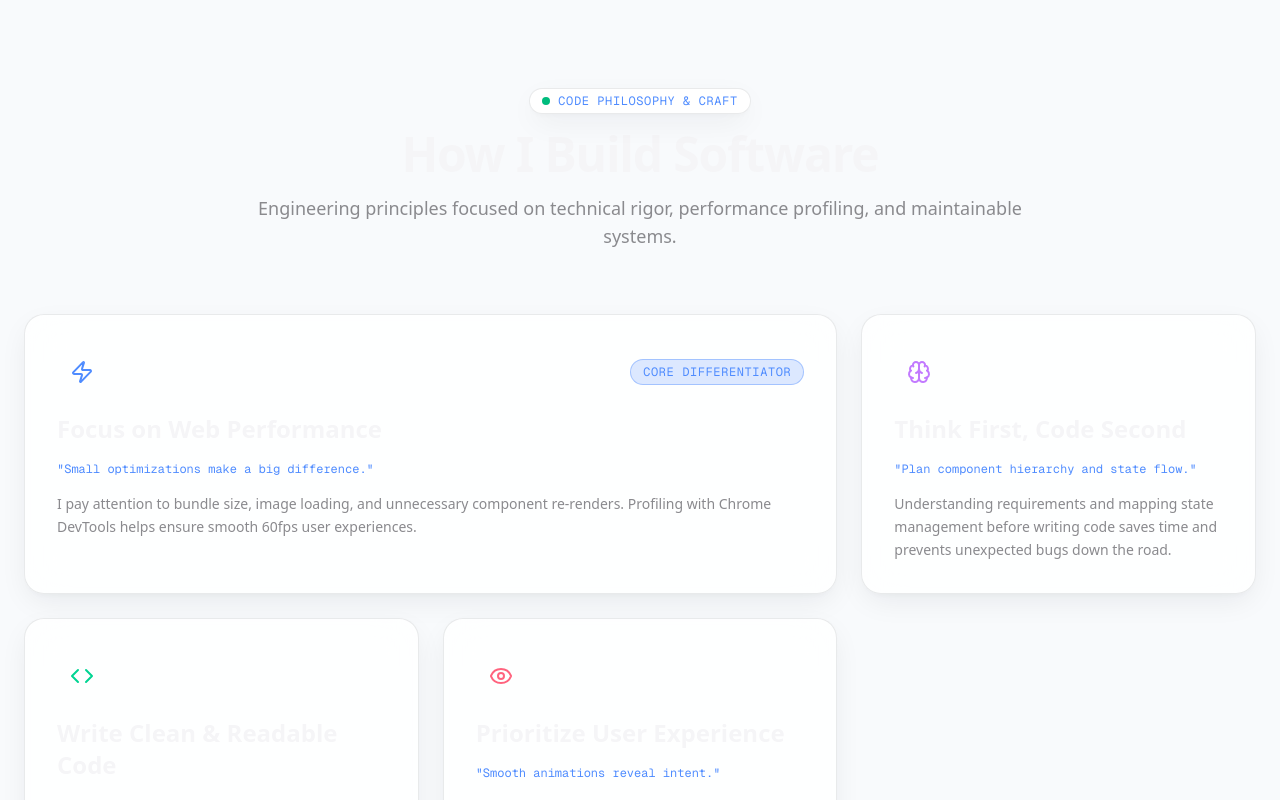
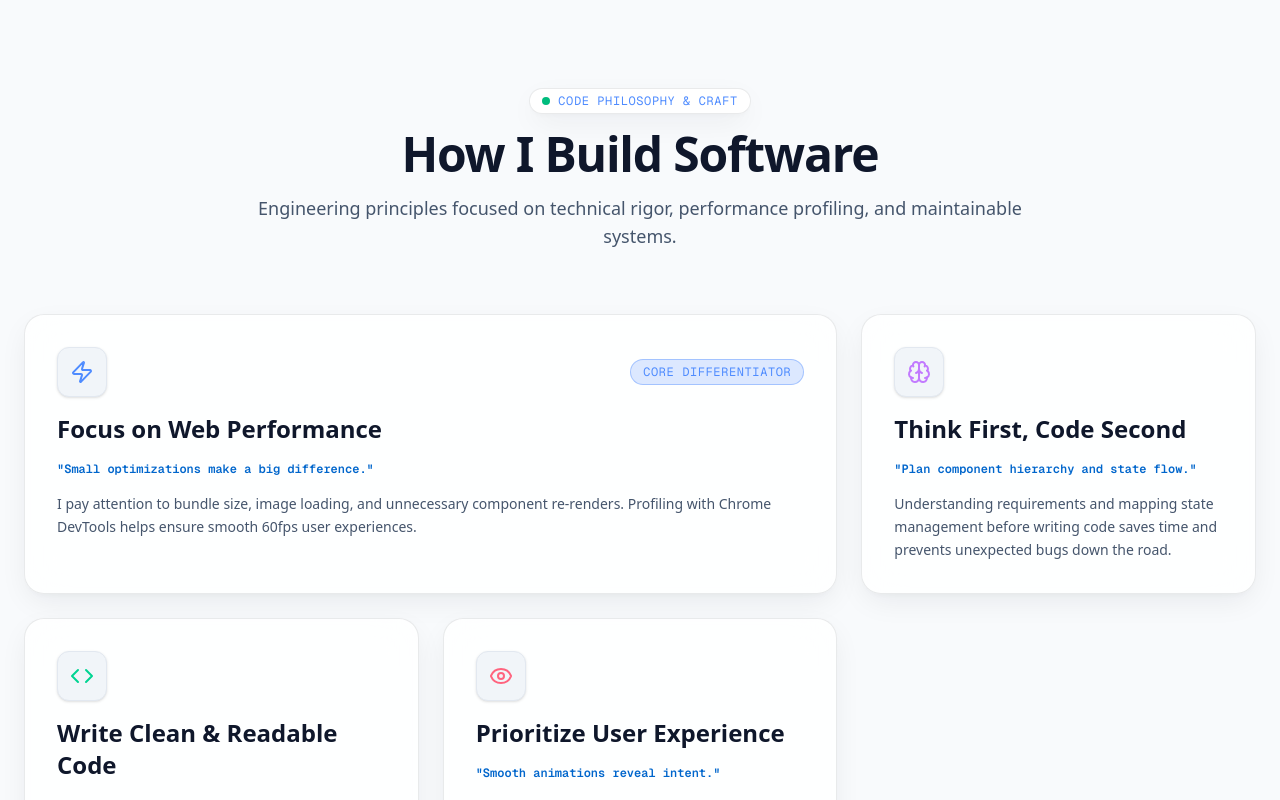
Before and after one commit to guruvishnuk/guruvishnu-portfolio, a React (Vite) app: page / in a window 1280 px wide. Shown: the part 7740-8540 px from the top of the page. Built offline with nearby package versions, Linux system fonts and the light colour scheme; no server answers.

Commit message:
style(philosophy): modernize engineering craft grid with adaptive theme contrast

```diff
--- a/src/components/philosophy/PhilosophyGrid.tsx
+++ b/src/components/philosophy/PhilosophyGrid.tsx
@@ -20,10 +20,10 @@ export const PhilosophyGrid: React.FC = () => {
     <section id="philosophy" className="py-24 px-6 max-w-7xl mx-auto relative">
       <div className="text-center max-w-3xl mx-auto mb-16 space-y-4">
         <Badge variant="pulse">Code Philosophy & Craft</Badge>
-        <h2 className="text-3xl sm:text-4xl md:text-5xl font-bold tracking-tight text-[#F5F5F7]">
+        <h2 className="text-3xl sm:text-4xl md:text-5xl font-bold tracking-tight text-slate-900 dark:text-[#F5F5F7]">
           How I Build Software
         </h2>
-        <p className="text-[#8A8A8E] text-base md:text-lg">
+        <p className="text-slate-600 dark:text-[#8A8A8E] text-base md:text-lg">
           Engineering principles focused on technical rigor, performance profiling, and maintainable systems.
         </p>
       </div>
@@ -44,24 +44,24 @@ export const PhilosophyGrid: React.FC = () => {
             <GlassCard
               glow
               className={`h-full flex flex-col justify-between p-6 sm:p-8 ${
-                item.highlight ? 'border-[#4F8CFF]/30 bg-[#4F8CFF]/5' : ''
+                item.highlight ? 'border-blue-500/30 bg-blue-500/5 dark:border-[#4F8CFF]/30 dark:bg-[#4F8CFF]/5' : ''
               }`}
             >
               <div className="space-y-4">
                 <div className="flex items-center justify-between">
-                  <div className="p-3 rounded-xl bg-white/5 border border-white/10">
-                    {iconMap[item.id] || <Zap className="w-6 h-6 text-[#4F8CFF]" />}
+                  <div className="p-3 rounded-xl bg-slate-100 dark:bg-white/5 border border-slate-200 dark:border-white/10 shadow-sm dark:shadow-none">
+                    {iconMap[item.id] || <Zap className="w-6 h-6 text-blue-600 dark:text-[#4F8CFF]" />}
                   </div>
                   {item.highlight && (
                     <Badge variant="accent">Core Differentiator</Badge>
                   )}
                 </div>
 
-                <h3 className="text-xl sm:text-2xl font-bold text-[#F5F5F7]">
+                <h3 className="text-xl sm:text-2xl font-bold text-slate-900 dark:text-[#F5F5F7]">
                   {item.title}
                 </h3>
-                <p className="text-xs font-mono text-[#4F8CFF]">"{item.quote}"</p>
-                <p className="text-[#8A8A8E] text-sm leading-relaxed font-sans">
+                <p className="text-xs font-mono text-[#0066CC] dark:text-[#4F8CFF] font-semibold">"{item.quote}"</p>
+                <p className="text-slate-600 dark:text-[#8A8A8E] text-sm leading-relaxed font-sans">
                   {item.description}
                 </p>
               </div>
```
